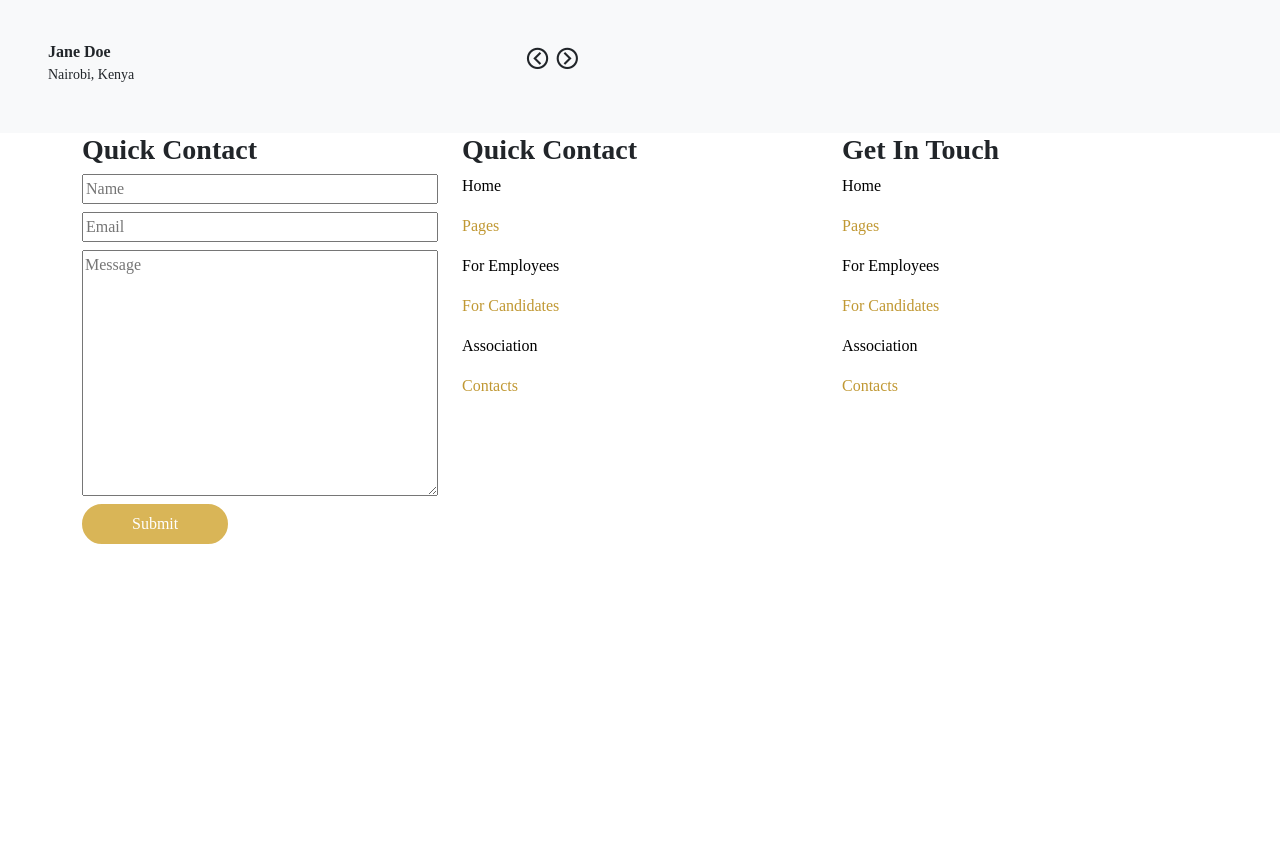
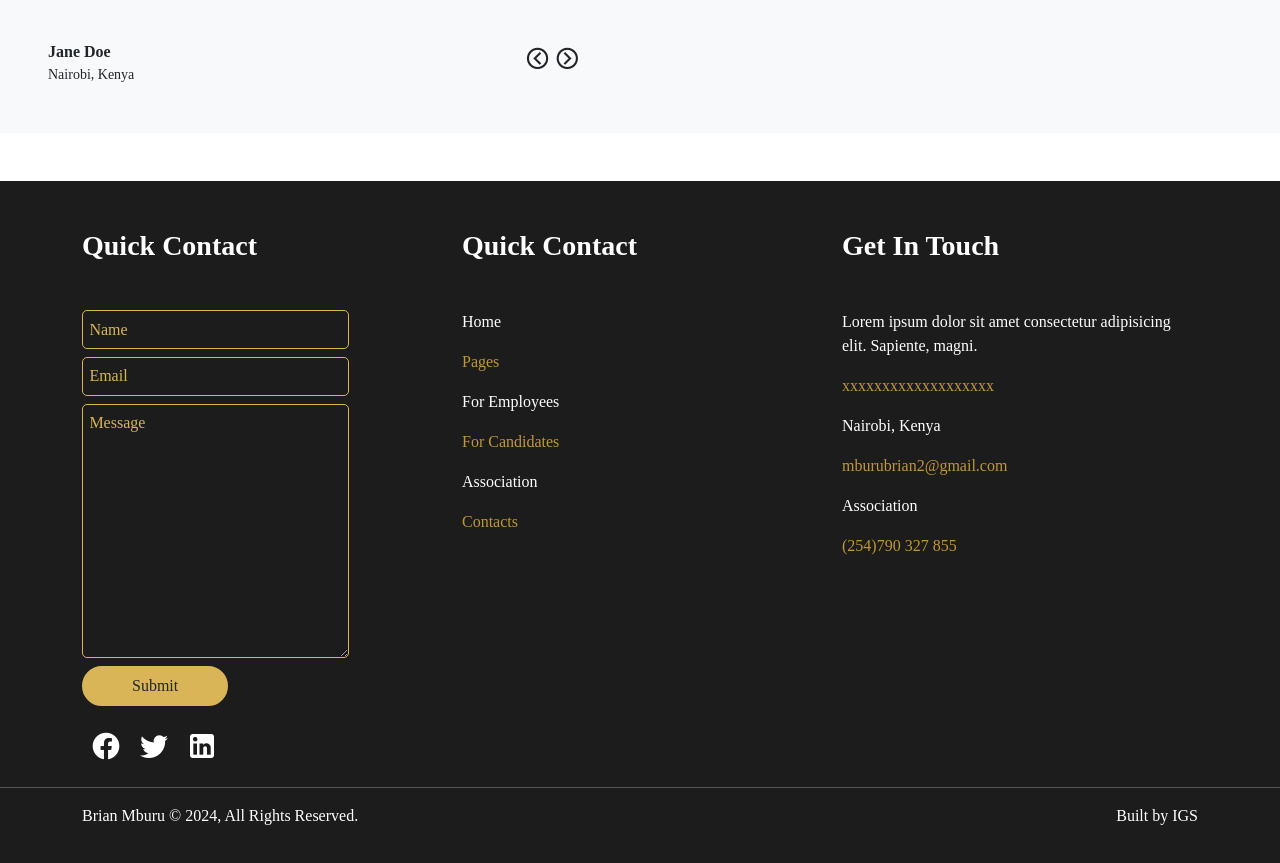
Before and after one commit to yobrano/frontend_design_practice, a plain HTML site: page index.html in a window 1280 px wide. Shown: the part 2140-3003 px from the top of the page. Before the commit the page ends 2684 px from the top, so only its background shows below. Drawn offline with nearby package versions, Linux system fonts and the light colour scheme; a web font is replaced by a local one.

```diff
--- a/index.html
+++ b/index.html
@@ -156,7 +156,7 @@
                         </a>
                     </div>
                 </article>
-                <aside  class="col-md-6 pr-0">
+                <aside class="col-md-6 pr-0">
                     <img src="assets/images/job-portal-aside.jpg" alt="job-portal-img" class="aside-img">
                 </aside>
             </div>
@@ -167,7 +167,7 @@
         <!-- About Us -->
         <section id="about-us" class=" py-5  container">
             <div class="row ">
-                <aside  class="col-md-6  ">
+                <aside class="col-md-6  ">
                     <img src="assets/images/about-us-aside.jpg" alt="job-portal-img" class="aside-img">
                 </aside>
                 <article class="col-md-6 px-5">
@@ -188,11 +188,11 @@
         </section>
 
         <!-- Testimonials -->
-        <section class="bg-light row flex-row-reverse flex-row" >
+        <section class="bg-light row flex-row-reverse flex-row">
             <div class="col-md-6 col-sm-12">
                 <img src="assets/images/testimonial-aside.jpg" alt="job-portal-img" class="aside-img">
             </div>
-            <div id="testimony" class="col-md-6  col-sm-12" >
+            <div id="testimony" class="col-md-6  col-sm-12">
                 <p class="m-5 p-5 px-5">
                     <span class="mdi mdi-format-quote-open mdi-large"></span>
                     Lorem ipsum, dolor sit amet consectetur adipisicing elit.
@@ -205,7 +205,7 @@
                         <small class="text-capitalize">Nairobi, Kenya</small>
                     </div>
                     <div>
-                        <span class="mdi mdi-chevron-left-circle-outline mdi-large " ></span>
+                        <span class="mdi mdi-chevron-left-circle-outline mdi-large "></span>
                         <span class="mdi mdi-chevron-right-circle-outline mdi-large"></span>
 
                     </div>
@@ -215,70 +215,107 @@
         </section>
 
     </main>
-    <footer class="container" >
+    <footer class="py-5 mt-5" id="footer">
+        <div class="container">
+
             <div class="row justify-content-between ">
                 <div class="col-lg-4">
-                <h3 class="fw-bold text-capitalize" > quick contact </h3>
-                <form action="" class="d-flex flex-column" >
-                    <input type="text" name="name" id="name" placeholder="Name" class="mb-2" >
-                    <input type="text" name="email" id="email" placeholder="Email" class="mb-2" >
-                    <textarea name="message" id="message" cols="30" rows="10" placeholder="Message" class="mb-2" ></textarea>
+                    <h3 class="fw-bold text-capitalize"> quick contact </h3>
+                    <form action="" class="d-flex flex-column w-75 mt-5">
+                        <input type="text" name="name" id="name" placeholder="Name" class="mb-2 footer-input">
+                        <input type="text" name="email" id="email" placeholder="Email" class="mb-2 footer-input">
+                        <textarea name="message" id="message" cols="30" rows="10" placeholder="Message"
+                            class="mb-2 footer-input"></textarea>
                         <div>
-                        <input type="submit" value="Submit" class="btn btn-primary rounded-pill px-5">
+                            <input type="submit" value="Submit" class="btn btn-primary text-dark rounded-pill px-5">
                         </div>
                     </form>
                 </div>
 
                 <div class="col-lg-4 ">
-                <h3 class="fw-bold text-capitalize" > quick contact </h3>
-                <ul class="navbar-nav footer-list">
+                    <h3 class="fw-bold text-capitalize"> quick contact </h3>
+                    <ul class="navbar-nav footer-list mt-5">
                         <li class="mb-3 footer-item">
-                      <a href="#"> Home  </a>
+                            <a href="#"> Home </a>
                         </li>
                         <li class="mb-3 footer-item">
-                      <a href="#"> Pages  </a>
+                            <a href="#"> Pages </a>
                         </li>
                         <li class="mb-3 footer-item">
-                      <a href="#"> For Employees  </a>
+                            <a href="#"> For Employees </a>
                         </li>
                         <li class="mb-3 footer-item">
-                      <a href="#"> For Candidates  </a>
+                            <a href="#"> For Candidates </a>
                         </li>
                         <li class="mb-3 footer-item">
-                      <a href="#"> Association  </a>
+                            <a href="#"> Association </a>
                         </li>
                         <li class="mb-3 footer-item">
-                      <a href="#"> Contacts  </a>
+                            <a href="#"> Contacts </a>
                         </li>
                     </ul>
                 </div>
 
                 <div class="col-lg-4 ">
-                <h3 class="fw-bold text-capitalize" > get in touch </h3>
-                <ul class="navbar-nav footer-list">
+                    <h3 class="fw-bold text-capitalize"> get in touch </h3>
+                    <ul class="navbar-nav footer-list mt-5">
                         <li class="mb-3 footer-item">
-                      <a href="#"> Home  </a>
+                            <a href="#"> Lorem ipsum dolor sit amet consectetur adipisicing elit. Sapiente, magni. </a>
                         </li>
                         <li class="mb-3 footer-item">
-                      <a href="#"> Pages  </a>
+                            <a href="#"> xxxxxxxxxxxxxxxxxxx </a>
+                        </li>
+                        <li class="mb-3 footer-item text-capitalize ">
+                            <a href="#"> Nairobi, Kenya </a>
                         </li>
                         <li class="mb-3 footer-item">
-                      <a href="#"> For Employees  </a>
+                            <a href="#"> mburubrian2@gmail.com </a>
                         </li>
                         <li class="mb-3 footer-item">
-                      <a href="#"> For Candidates  </a>
+                            <a href="#"> Association </a>
                         </li>
                         <li class="mb-3 footer-item">
-                      <a href="#"> Association  </a>
-                    </li>
-                    <li class="mb-3 footer-item">
-                      <a href="#"> Contacts  </a>
+                            <a href="#"> (254)790 327 855 </a>
                         </li>
                     </ul>
                 </div>
 
+                <div class="col-12 ">
+                    <ul class="navbar-nav d-flex flex-row footer-list mt-3">
+                        <li class="mx-2">
+                            <a href="#footer" class="text-large">
+                                <span class="mdi mdi-facebook mdi-large icon-button"></span>
+                            </a>
+                        </li>
+
+                        <li class="mx-2">
+                            <a href="#footer" class="text-large">
+                                <span class="mdi mdi-twitter mdi-large icon-button"></span>
+                            </a>
+                        </li>
+
+                        <li class="mx-2">
+                            <a href="#footer" class="text-large">
+                                <span class="mdi mdi-linkedin mdi-large icon-button"></span>
+                            </a>
+                        </li>
+                    </ul>
+
+                </div>
             </div>
 
+        </div>
+        <hr>
+        <div class="container ">
+            <div class="d-flex justify-content-between">
+                <p class="text-capitalize ">
+                    Brian Mburu &copy; 2024, all rights reserved.
+                </p>
+                <p class="">
+                    Built by IGS
+                </p>
+            </div>
+        </div>
     </footer>
     <script src="index.js"></script>
     <script src="vendor/jquery.min.js"></script>
--- a/style.css
+++ b/style.css
@@ -5,6 +5,8 @@
 
 body{
     font-family: Poppins !important;
+    overflow-x: hidden;
+    padding: 0px;
 }
 
 .nav-center{
@@ -65,7 +67,7 @@
 
 .aside-img{
     height:auto;
-    width: 37rem;
+    max-width: 37rem;
     padding: 0px;
 }
 .footer-item a{
@@ -76,5 +78,31 @@
 }
 
 .footer-item:nth-child(odd) a {
-    color:black !important;
+    color:white !important;
 }
+
+footer{
+    background-color: #1c1c1c;
+    color: white;
+}
+
+.footer-input{
+    background-color: #1c1c1c;
+    color: white;
+    border: 1px #d9b557 solid ;
+    border-radius: 5px;
+    padding:0.4rem;
+}
+
+.footer-input::placeholder{
+    color: #d9b557;
+}
+
+.icon-button{
+    color: white;
+    font-size: 2rem;
+}
+
+.icon-button:hover{
+    color: #d9b557;
+}
```
Lines whose indentation alone changed are shown as unchanged.
